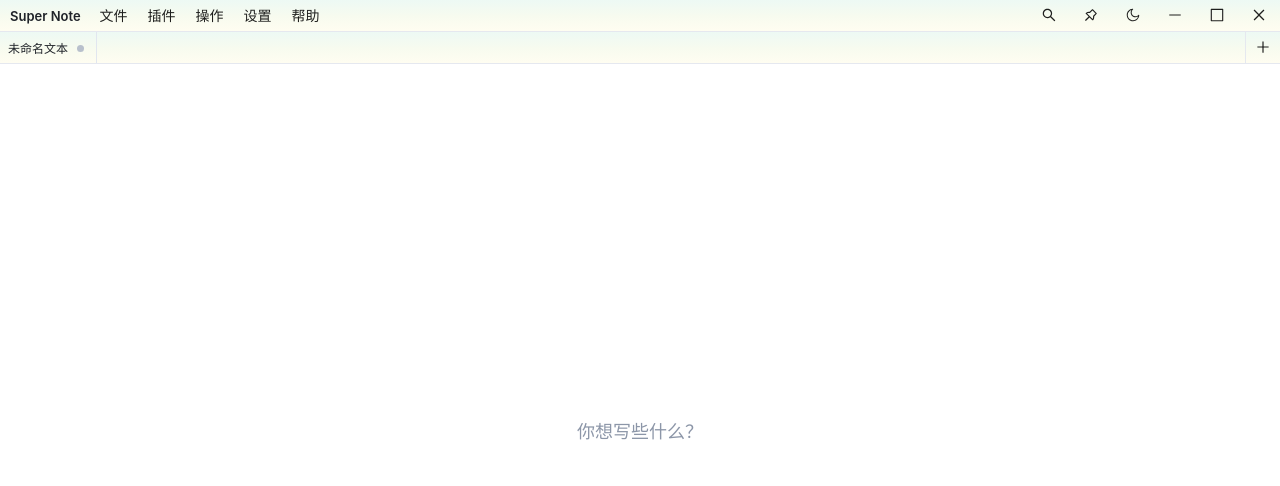
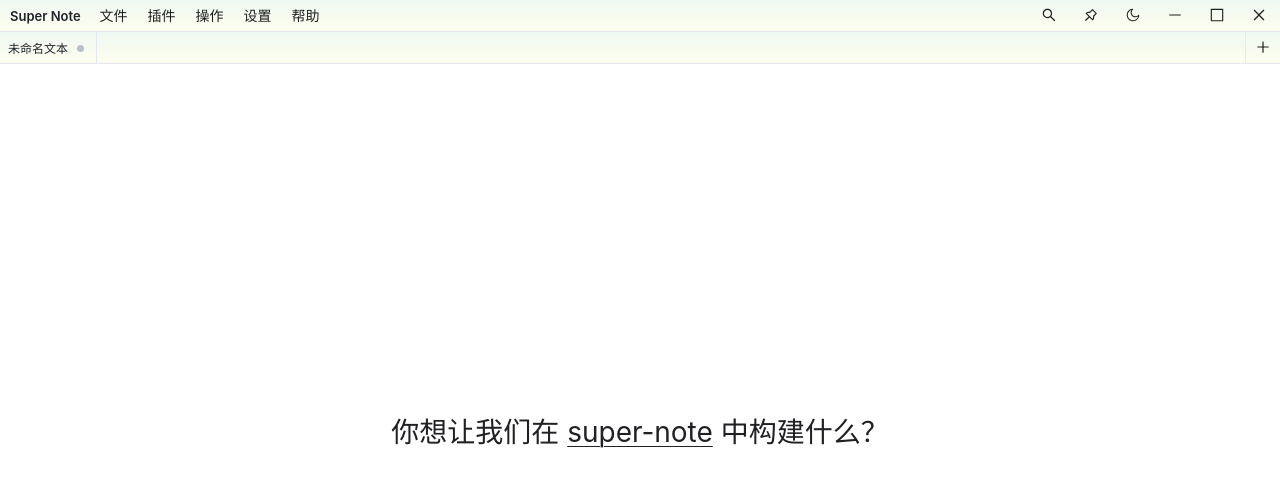
Before and after one commit to lvkun996/super-note, a React (Vite) app: page / in a window 1280 px wide. Shown: the top 486 px of the page. Built offline with nearby package versions, Linux system fonts and the light colour scheme; a web font is replaced by a local one.

Commit message:
fix: refine welcome copy and left layout corner

```diff
--- a/src/components/WelcomeWorld.tsx
+++ b/src/components/WelcomeWorld.tsx
@@ -1,7 +1,7 @@
 export function WelcomeWorld() {
   return (
     <div className="welcome-world" role="status" aria-label="欢迎页">
-      <p>你想写些什么？</p>
+      <p>你想让我们在 <span>super-note</span> 中构建什么？</p>
     </div>
   );
 }
--- a/src/styles.css
+++ b/src/styles.css
@@ -1445,17 +1445,25 @@
   display: grid;
   place-items: center;
   background: #fff;
-  color: #8c96a8;
-  font-size: 18px;
+  color: #202124;
+  font-size: 28px;
+  font-weight: 400;
+  line-height: 40px;
 }
 
 .welcome-world p {
   margin: 0;
 }
 
+.welcome-world p span {
+  text-decoration: underline;
+  text-decoration-thickness: 1px;
+  text-underline-offset: 4px;
+}
+
 .dark-mode .welcome-world {
   background: #101722;
-  color: #a9b6c8;
+  color: #e8eef7;
 }
 
 .app-brand[role="button"] {
@@ -1469,6 +1477,10 @@
 
 .app-content-shell.tab-layout-top .file-view {
   border-radius: 0;
+}
+
+.app-content-shell.tab-layout-left .file-view {
+  border-radius: 16px 0 0 0;
 }
 
 .dark-mode .file-view {
```
Also changed, not shown: 1 other file (tests, documents, lock files or other folders).
